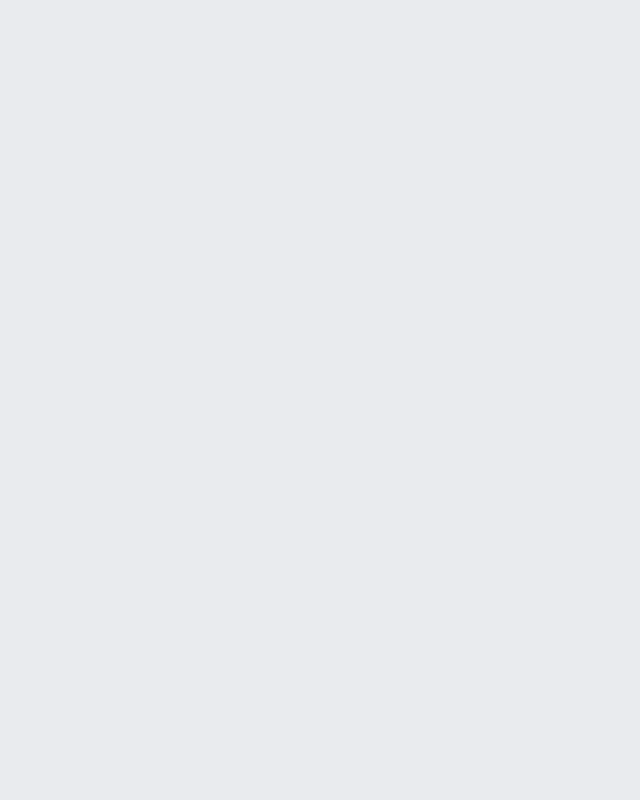
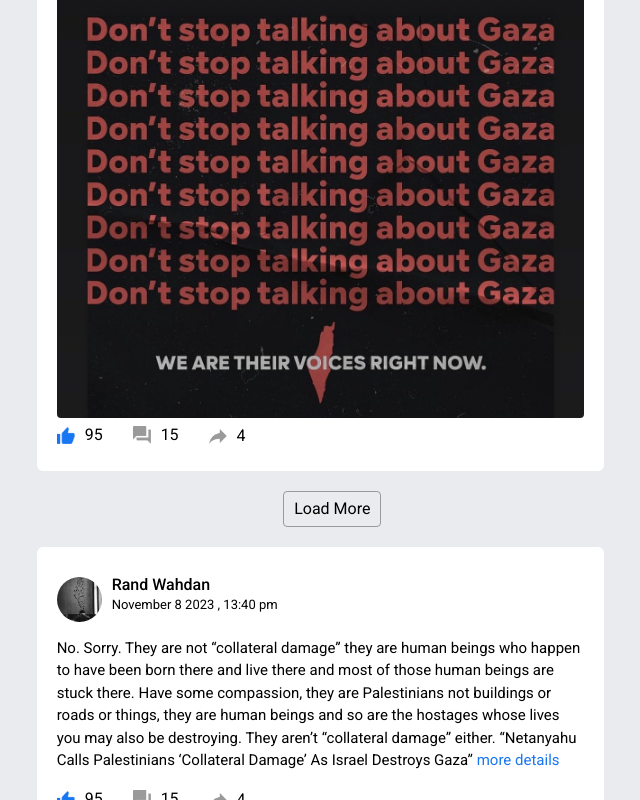
Before and after one commit to devmwahdan/FreeSpaceUI, an Angular app: page /ProfilePage in a window 1280 px wide. Shown: the part 2000-2800 px from the top of the page, without its empty margins (460-1100 px from the left). Before the commit the page ends 1619 px from the top, so only its background shows below. Built offline with nearby package versions, Linux system fonts and the light colour scheme.

Commit message:
fix manage post list and write post component inside profile

```diff
--- a/src/app/header/header.component.html
+++ b/src/app/header/header.component.html
@@ -71,7 +71,7 @@
                 <img src="assets/image/profile/profile.jpg" alt="">
             <div>
             <p>Rand Wahdan</p>
-            <a href="/ProfilePage">See your profile</a>
+            <a routerLink="/ProfilePage">See your profile</a>
         </div>
             </div>
             <hr>
--- a/src/app/profile/profileInfo/profileInfo.component.html
+++ b/src/app/profile/profileInfo/profileInfo.component.html
@@ -1,3 +1,5 @@
+<div class="">
+
 <div class="profile-info">
     <div class="info-col">
 <div class="profile-intro">
@@ -49,3 +51,9 @@
     </div>
 </div>
  </div>
+ <div class="info-col-post">
+    <app-mange-post></app-mange-post>
+    <app-post-list></app-post-list>
+ </div>
+
+</div>
--- a/src/styles.scss
+++ b/src/styles.scss
@@ -1264,6 +1264,10 @@ align-items: center;
     flex-basis: 33%;
  /* width: 30%; */
 }
+.info-col-post{
+    flex-basis: 66%;
+ /* width: 30%; */
+}
 .post-col{
     flex-basis: 65%;
 
```
